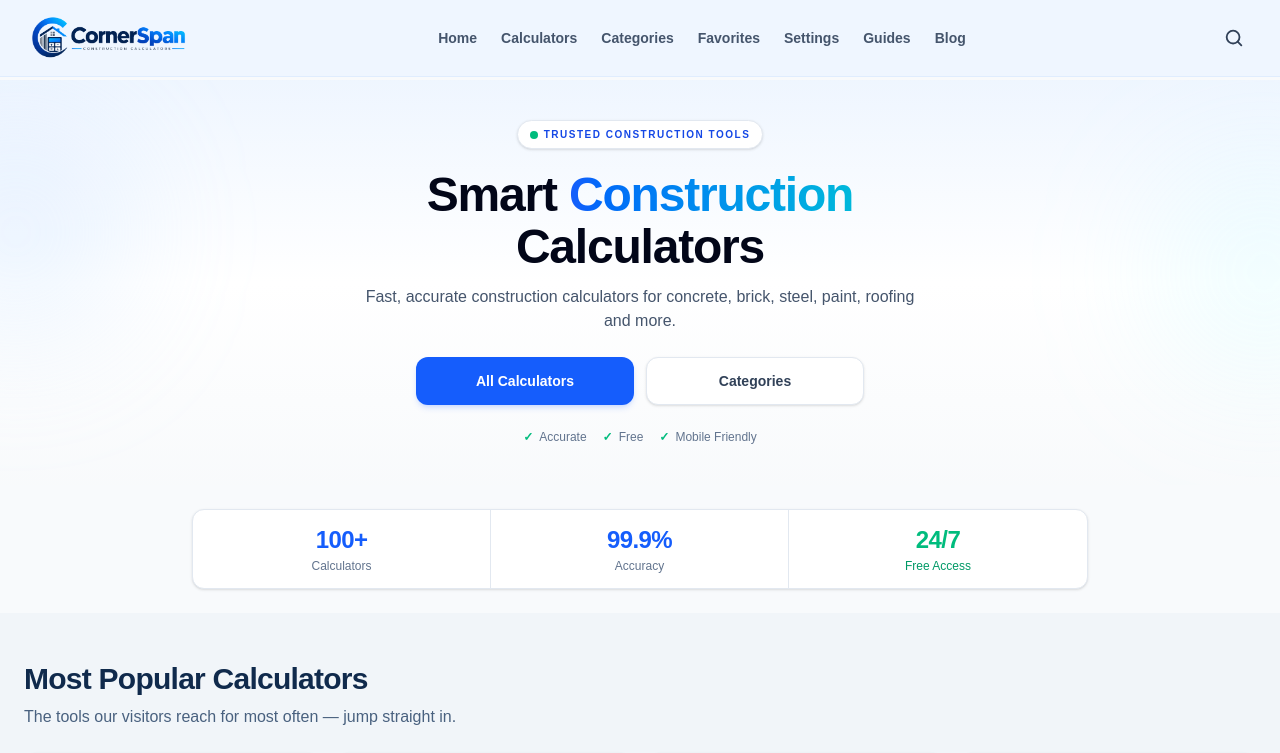
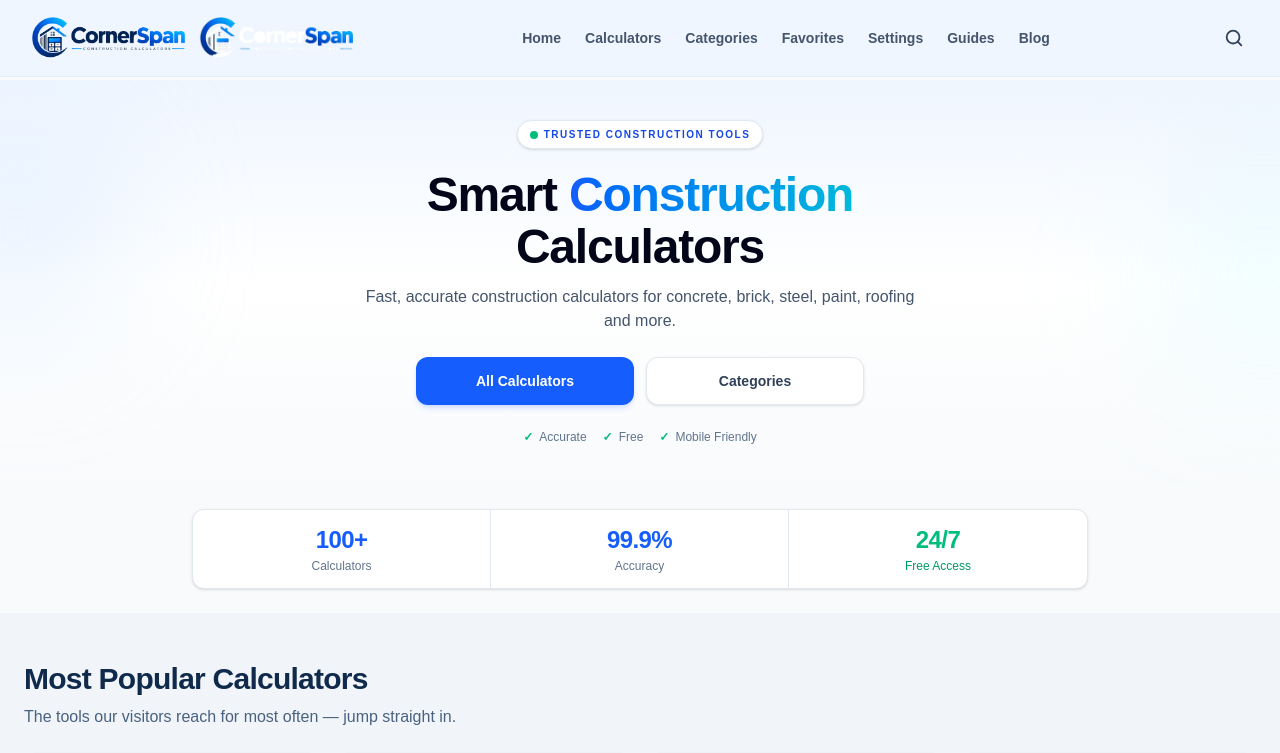
Before and after one commit to km7max-cmd/cornerspan, a Next.js app: page / in a window 1280 px wide. Shown: the top 753 px of the page. Built offline with nearby package versions, Linux system fonts and the light colour scheme.

Commit message:
Clean up Header component by removing comments
Removed commented sections for improved readability.

```diff
--- a/components/Header.tsx
+++ b/components/Header.tsx
@@ -25,42 +25,43 @@ export default function Header() {
   return (
     <header className="fixed left-0 right-0 top-0 z-[100] border-b border-blue-100/70 bg-blue-50/95 backdrop-blur-md">
 
-      {/* ================================================= */}
       {/* Main Header */}
-      {/* ================================================= */}
 
       <div className="mx-auto flex h-[76px] max-w-7xl items-center justify-between px-4 md:px-6">
 
-        {/* ================================================= */}
         {/* Logo */}
-        {/* ================================================= */}
 
         <Link
           href="/"
           onClick={closeMenu}
           className="flex items-center"
         >
-          <picture>
-  <source
-    media="(prefers-color-scheme: dark)"
-    srcSet="/logo-dark.png"
-  />
-
+          {/* Light Mode Logo */}
           <img
             src="/logo.png"
             alt="CornerSpan - Construction Calculators"
+            className="cornerspan-logo-light"
             style={{
               height: "56px",
               width: "auto",
               objectFit: "contain",
             }}
           />
-</picture>
+
+          {/* Dark Mode Logo */}
+          <img
+            src="/logo-dark.png"
+            alt="CornerSpan - Construction Calculators"
+            className="cornerspan-logo-dark"
+            style={{
+              height: "56px",
+              width: "auto",
+              objectFit: "contain",
+            }}
+          />
         </Link>
 
-        {/* ================================================= */}
         {/* Desktop Navigation */}
-        {/* ================================================= */}
 
         <nav className="hidden items-center gap-6 md:flex">
 
@@ -115,9 +116,7 @@ export default function Header() {
 
         </nav>
 
-        {/* ================================================= */}
         {/* Right Controls */}
-        {/* ================================================= */}
 
         <div className="flex items-center gap-2">
 
@@ -178,9 +177,7 @@ export default function Header() {
 
       </div>
 
-      {/* ================================================= */}
       {/* Search Panel */}
-      {/* ================================================= */}
 
       {searchOpen && (
         <SearchBar
@@ -190,16 +187,12 @@ export default function Header() {
         />
       )}
 
-      {/* ================================================= */}
       {/* Mobile Menu */}
-      {/* ================================================= */}
 
       {menuOpen && (
         <div className="border-t border-blue-100 bg-white px-5 py-4 shadow-lg md:hidden">
 
           <nav className="flex flex-col gap-1">
-
-            {/* Home */}
 
             <Link
               href="/"
@@ -209,8 +202,6 @@ export default function Header() {
               Home
             </Link>
 
-            {/* All Calculators */}
-
             <Link
               href="/calculators"
               onClick={closeMenu}
@@ -218,8 +209,6 @@ export default function Header() {
             >
               All Calculators
             </Link>
-
-            {/* Categories */}
 
             <Link
               href="/#categories"
@@ -229,8 +218,6 @@ export default function Header() {
               Categories
             </Link>
 
-            {/* Favorites */}
-
             <Link
               href="/favorites"
               onClick={closeMenu}
@@ -238,8 +225,6 @@ export default function Header() {
             >
               Favorites
             </Link>
-
-            {/* Settings */}
 
             <Link
               href="/settings"
@@ -249,8 +234,6 @@ export default function Header() {
               Settings
             </Link>
 
-            {/* Guides */}
-
             <Link
               href="/guides"
               onClick={closeMenu}
@@ -258,8 +241,6 @@ export default function Header() {
             >
               Guides
             </Link>
-
-            {/* Blog */}
 
             <Link
               href="/blog"
@@ -269,8 +250,6 @@ export default function Header() {
               Blog
             </Link>
 
-            {/* About */}
-
             <Link
               href="/about"
               onClick={closeMenu}
@@ -278,8 +257,6 @@ export default function Header() {
             >
               About
             </Link>
-
-            {/* Contact */}
 
             <Link
               href="/contact"
```
Lines whose indentation alone changed are shown as unchanged.
